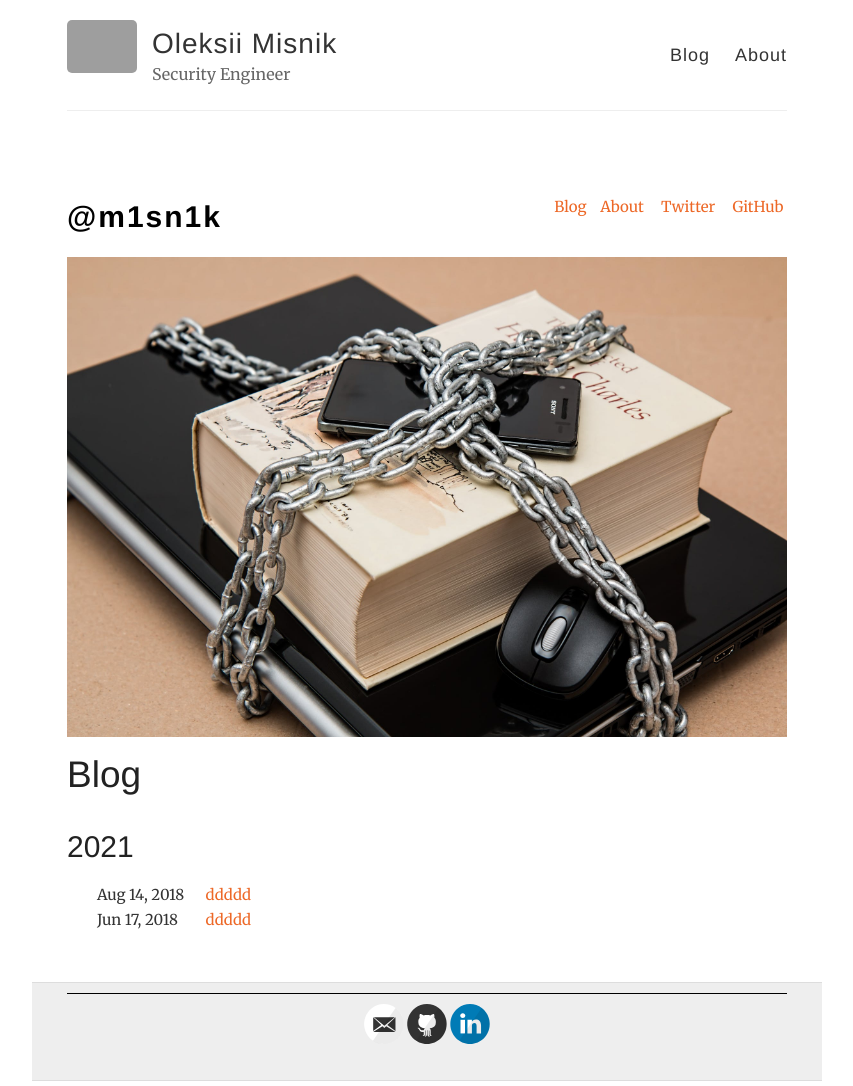
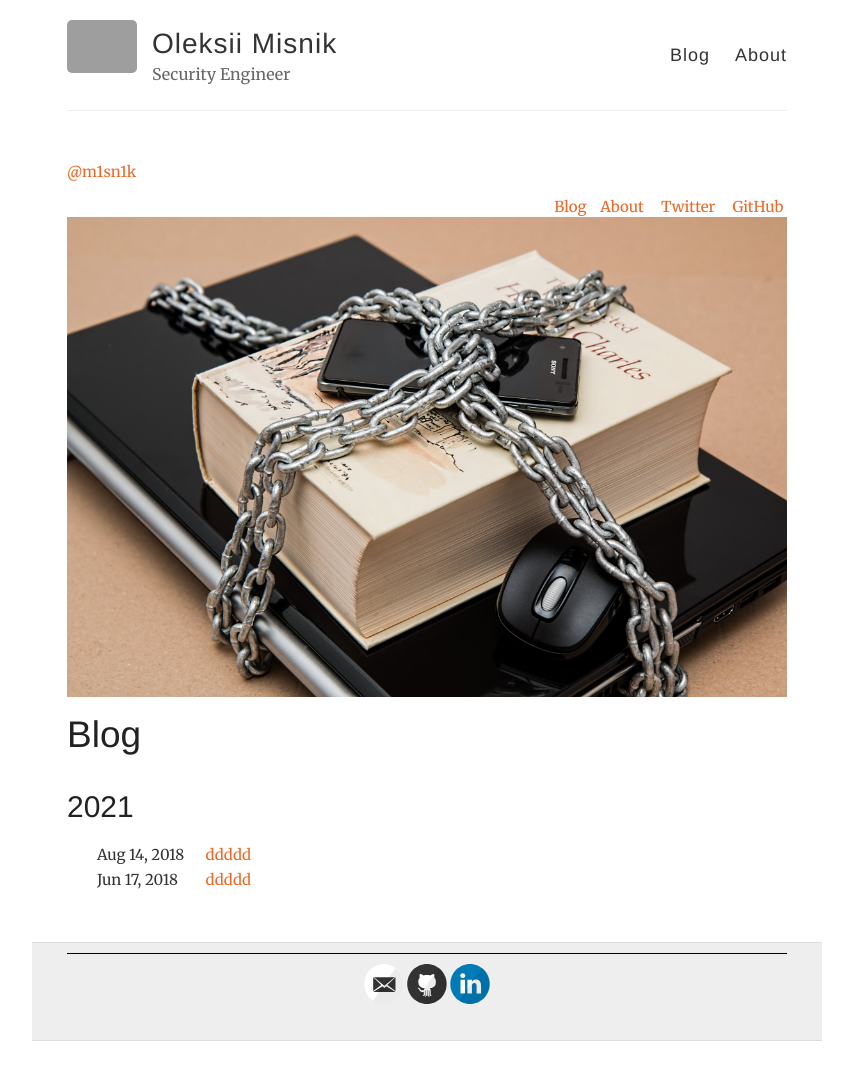
Before and after one commit to m1sn1k/m1sn1k.github.io, a Jekyll site: the page built from index.html, in a window 1280 px wide. Shown: the whole page, without its empty margins (213-1066 px from the left). Built offline with Jekyll 4.4.1, drawn with Linux system fonts in a browser that asks for light colours; after the commit the page ends 1046 px from its top, so only the background shows below that; grey boxes are pictures that could not be loaded.

```diff
--- a/index.html
+++ b/index.html
@@ -27,7 +27,7 @@ layout: default
 	<header>
 		<div id="top">
 			<div id="blog-title">
-				<h1><a href="https://m1sn1k.github.io/">@m1sn1k</a></h1>
+				<h></h><a href="https://m1sn1k.github.io/">@m1sn1k</a></h>
 			</div>
 			<div id="blog-menu">
 				<a href="https://m1sn1k.github.io/">Blog</a>
```
